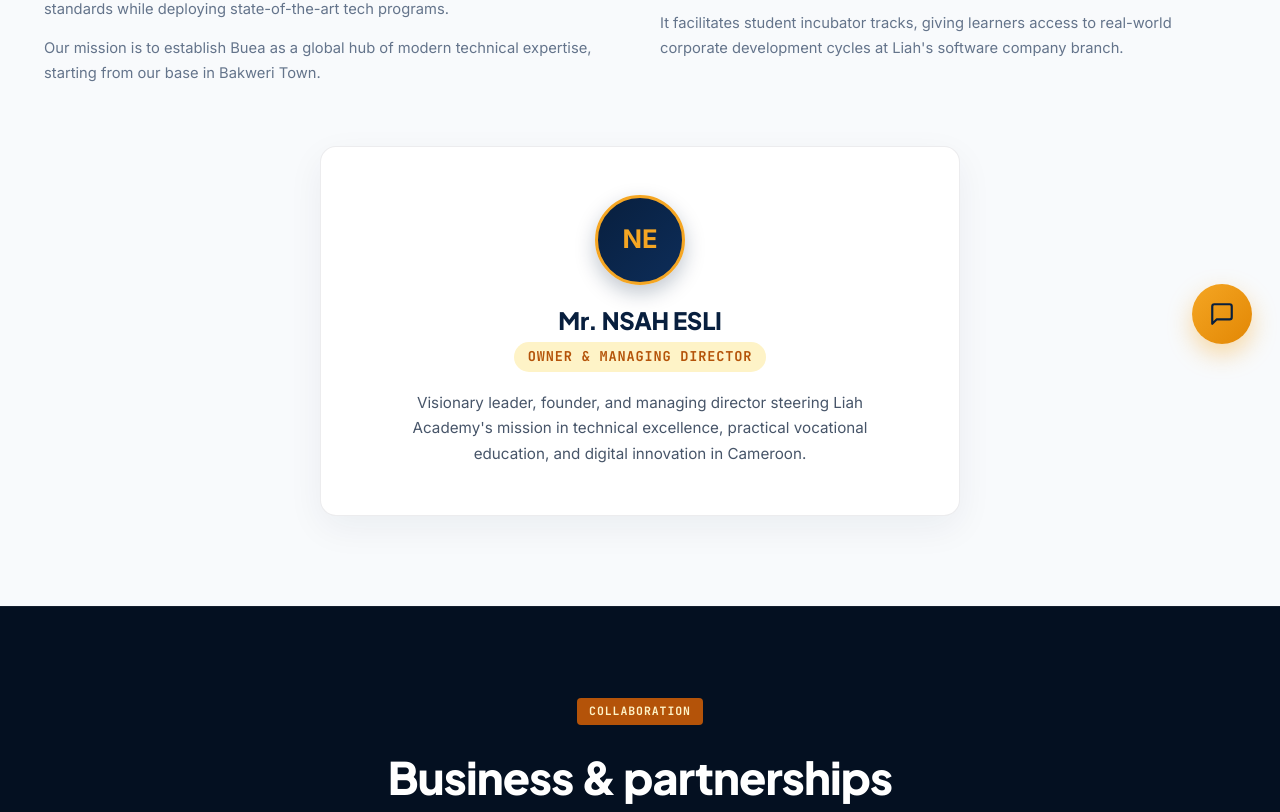
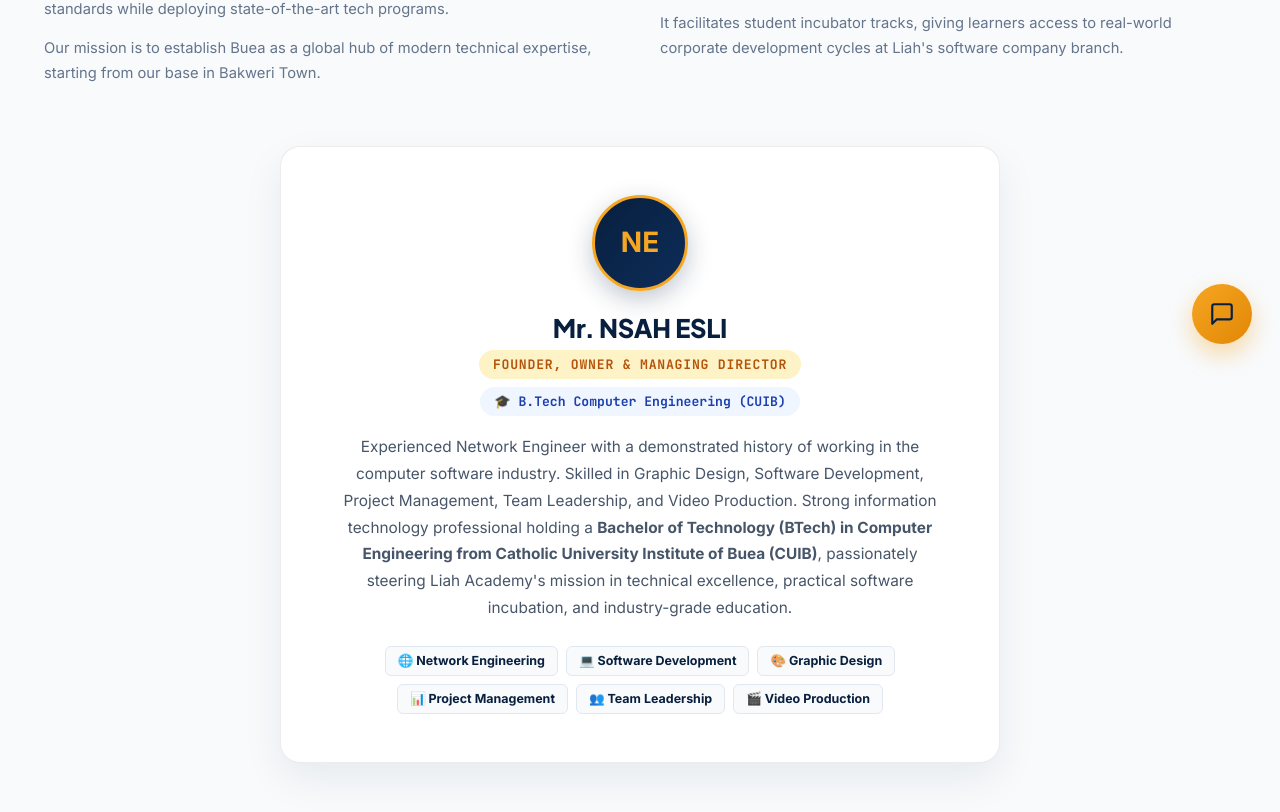
Before and after one commit to Steadfast0001/Liah-Academy, a Next.js app: page /about in a window 1280 px wide. Shown: the part 428-1240 px from the top of the page. Built offline with nearby package versions, Linux system fonts and the light colour scheme.

Commit message:
feat(about): enrich Mr. NSAH ESLI executive spotlight with official portfolio, CUIB BTech qualification, and engineering competencies

```diff
--- a/app/about/page.tsx
+++ b/app/about/page.tsx
@@ -100,17 +100,17 @@
           </div>
 
           {/* Executive Leadership Spotlight */}
-          <div style={{ maxWidth: '640px', margin: '0 auto' }}>
+          <div style={{ maxWidth: '720px', margin: '0 auto' }}>
             {/* Mr. NSAH ESLI */}
             <div
               className="premium-card"
               style={{
                 background: '#FFFFFF',
-                borderRadius: '16px',
-                padding: '48px 36px',
+                borderRadius: '20px',
+                padding: '48px 40px',
                 textAlign: 'center',
                 border: '1px solid rgba(15, 23, 42, 0.08)',
-                boxShadow: '0 12px 36px rgba(8,31,62,0.06)',
+                boxShadow: '0 16px 40px rgba(8,31,62,0.07)',
                 display: 'flex',
                 flexDirection: 'column',
                 alignItems: 'center'
@@ -118,44 +118,86 @@
             >
               <div
                 style={{
-                  width: '90px',
-                  height: '90px',
+                  width: '96px',
+                  height: '96px',
                   borderRadius: '50%',
                   background: 'linear-gradient(135deg, #081F3E 0%, #0D2D59 100%)',
                   color: '#F5A623',
                   display: 'flex',
                   alignItems: 'center',
                   justifyContent: 'center',
-                  fontSize: '1.6rem',
+                  fontSize: '1.75rem',
                   fontWeight: 900,
                   marginBottom: '20px',
-                  boxShadow: '0 8px 20px rgba(8,31,62,0.25)',
+                  boxShadow: '0 8px 24px rgba(8,31,62,0.25)',
                   border: '3px solid #F5A623'
                 }}
               >
                 NE
               </div>
-              <h3 style={{ color: '#081F3E', fontSize: '1.5rem', fontWeight: 800, marginBottom: '6px' }}>
+
+              <h3 style={{ color: '#081F3E', fontSize: '1.6rem', fontWeight: 900, marginBottom: '6px' }}>
                 Mr. NSAH ESLI
               </h3>
+
+              <div style={{ display: 'flex', gap: '8px', flexWrap: 'wrap', justifyContent: 'center', marginBottom: '18px' }}>
                 <span style={{
                   fontFamily: 'var(--font-mono)',
                   color: '#B45309',
-                fontSize: '0.85rem',
+                  fontSize: '0.82rem',
                   fontWeight: 800,
                   textTransform: 'uppercase',
                   letterSpacing: '0.06em',
-                marginBottom: '18px',
-                display: 'inline-block',
                   background: '#FEF3C7',
                   padding: '4px 14px',
                   borderRadius: '20px'
                 }}>
-                Owner &amp; Managing Director
+                  Founder, Owner &amp; Managing Director
                 </span>
-              <p style={{ color: '#475569', fontSize: '0.95rem', lineHeight: '1.7', margin: 0, maxWidth: '520px' }}>
-                Visionary leader, founder, and managing director steering Liah Academy&apos;s mission in technical excellence, practical vocational education, and digital innovation in Cameroon.
+                <span style={{
+                  fontFamily: 'var(--font-mono)',
+                  color: '#1E40AF',
+                  fontSize: '0.82rem',
+                  fontWeight: 800,
+                  background: '#EFF6FF',
+                  padding: '4px 14px',
+                  borderRadius: '20px'
+                }}>
+                  🎓 B.Tech Computer Engineering (CUIB)
+                </span>
+              </div>
+
+              <p style={{ color: '#475569', fontSize: '0.96rem', lineHeight: '1.75', margin: '0 0 24px 0', maxWidth: '600px' }}>
+                Experienced Network Engineer with a demonstrated history of working in the computer software industry. Skilled in Graphic Design, Software Development, Project Management, Team Leadership, and Video Production. Strong information technology professional holding a <strong>Bachelor of Technology (BTech) in Computer Engineering from Catholic University Institute of Buea (CUIB)</strong>, passionately steering Liah Academy&apos;s mission in technical excellence, practical software incubation, and industry-grade education.
               </p>
+
+              {/* Core Competencies Badges */}
+              <div style={{ display: 'flex', gap: '8px', flexWrap: 'wrap', justifyContent: 'center' }}>
+                {[
+                  '🌐 Network Engineering',
+                  '💻 Software Development',
+                  '🎨 Graphic Design',
+                  '📊 Project Management',
+                  '👥 Team Leadership',
+                  '🎬 Video Production'
+                ].map((skill, i) => (
+                  <span
+                    key={i}
+                    style={{
+                      background: '#F8FAFC',
+                      color: '#081F3E',
+                      border: '1px solid #E2E8F0',
+                      padding: '4px 12px',
+                      borderRadius: '6px',
+                      fontSize: '0.78rem',
+                      fontWeight: 700
+                    }}
+                  >
+                    {skill}
+                  </span>
+                ))}
+              </div>
+
             </div>
           </div>
 
```
Lines whose indentation alone changed are shown as unchanged.
